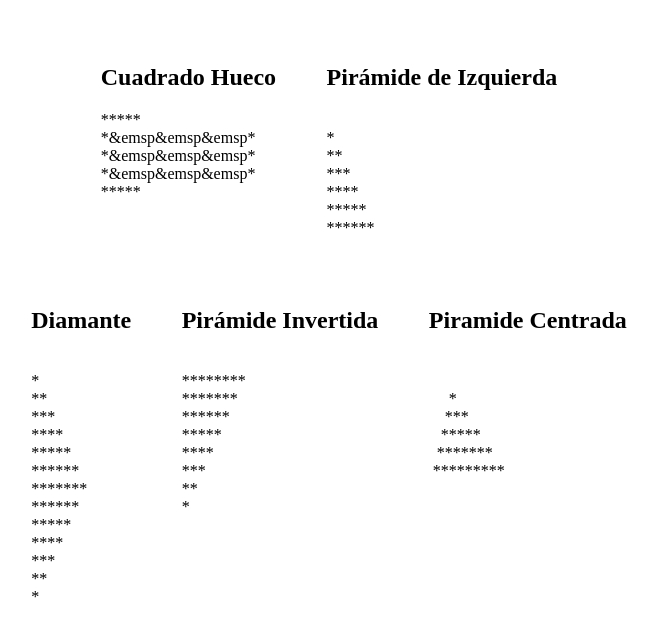
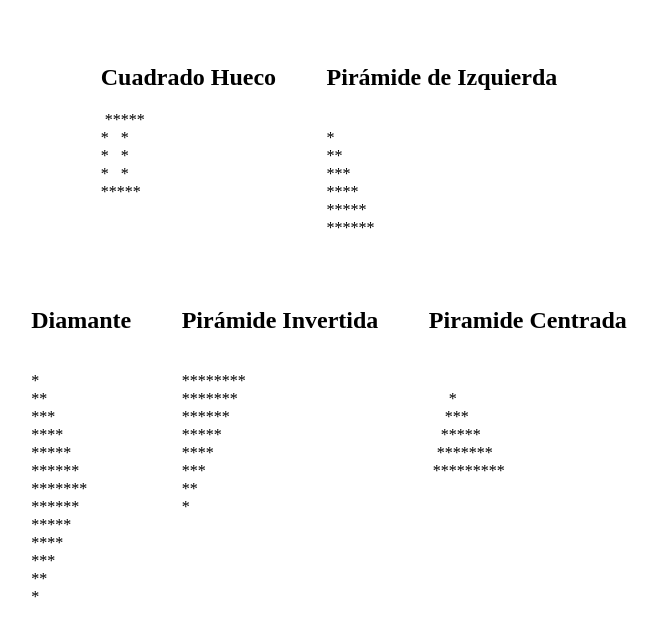
Before and after one commit to descandon88/challangeExercises, a plain HTML site: page Ejercicios3-Loops/figurasAnidadas/index.html in a window 1280 px wide. Shown: the part 61-698 px from the top of the page, without its empty margins (311-968 px from the left). Drawn offline with Linux system fonts and the light colour scheme.

Commit message:
nbsp edition

```diff
--- a/Ejercicios3-Loops/figurasAnidadas/index.html
+++ b/Ejercicios3-Loops/figurasAnidadas/index.html
@@ -37,7 +37,7 @@
                     const cuadroHueco =(num)=> {
                         let lastNum = num-1;
                         let figura = [];
-                        let variable ='';
+                        let variable ='&nbsp;';
                         for (let index = 0; index < num; index++) {
                             if (index === 0 || index ===lastNum) {
                                 for (let i = 0; i < num; i++ ) {
@@ -50,8 +50,8 @@
                                 for (let j=0; j < num; j++) {
                                     if (j!==0 && j!==lastNum)
                                     {
-                                    variable +='&emsp';
-                                    figura.push('&emsp');
+                                    variable +='&nbsp;';
+                                    figura.push('&nbsp;');
                                     }
                                     else {
                                         variable +='*';
```
